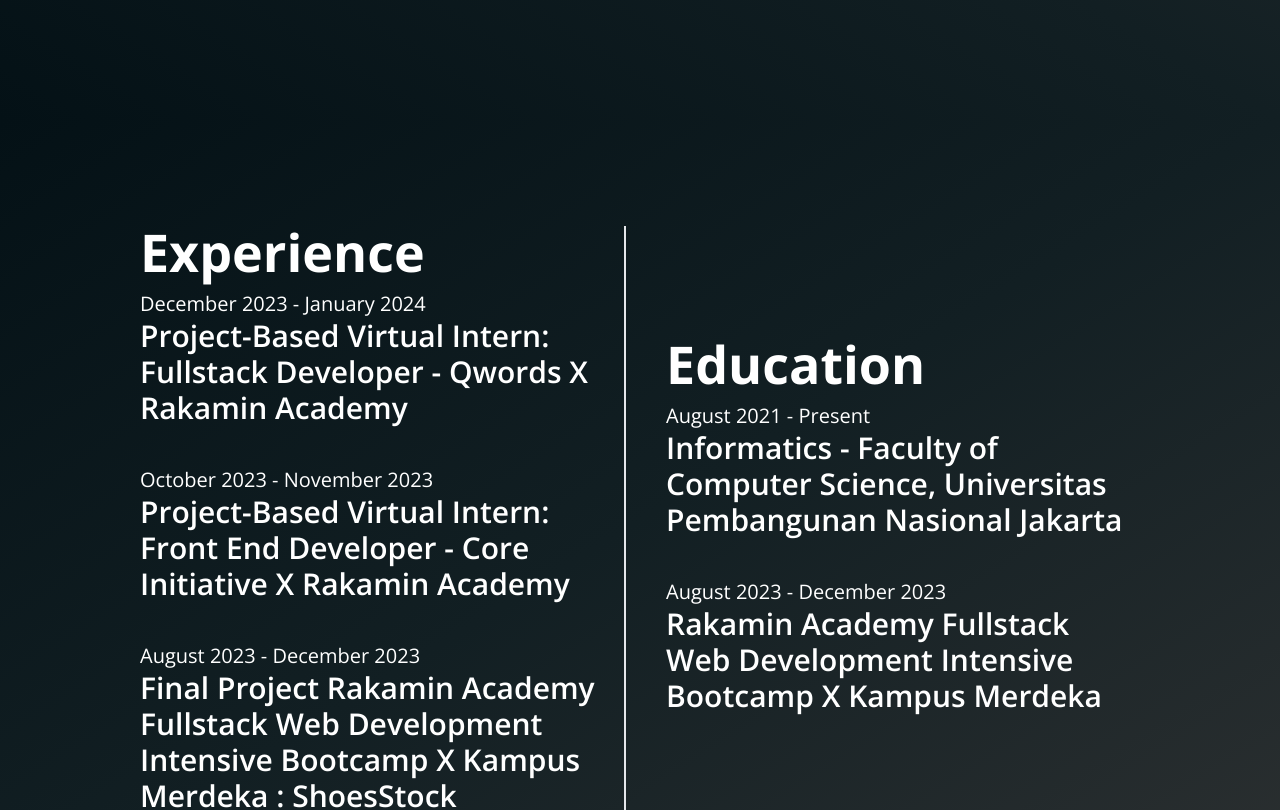
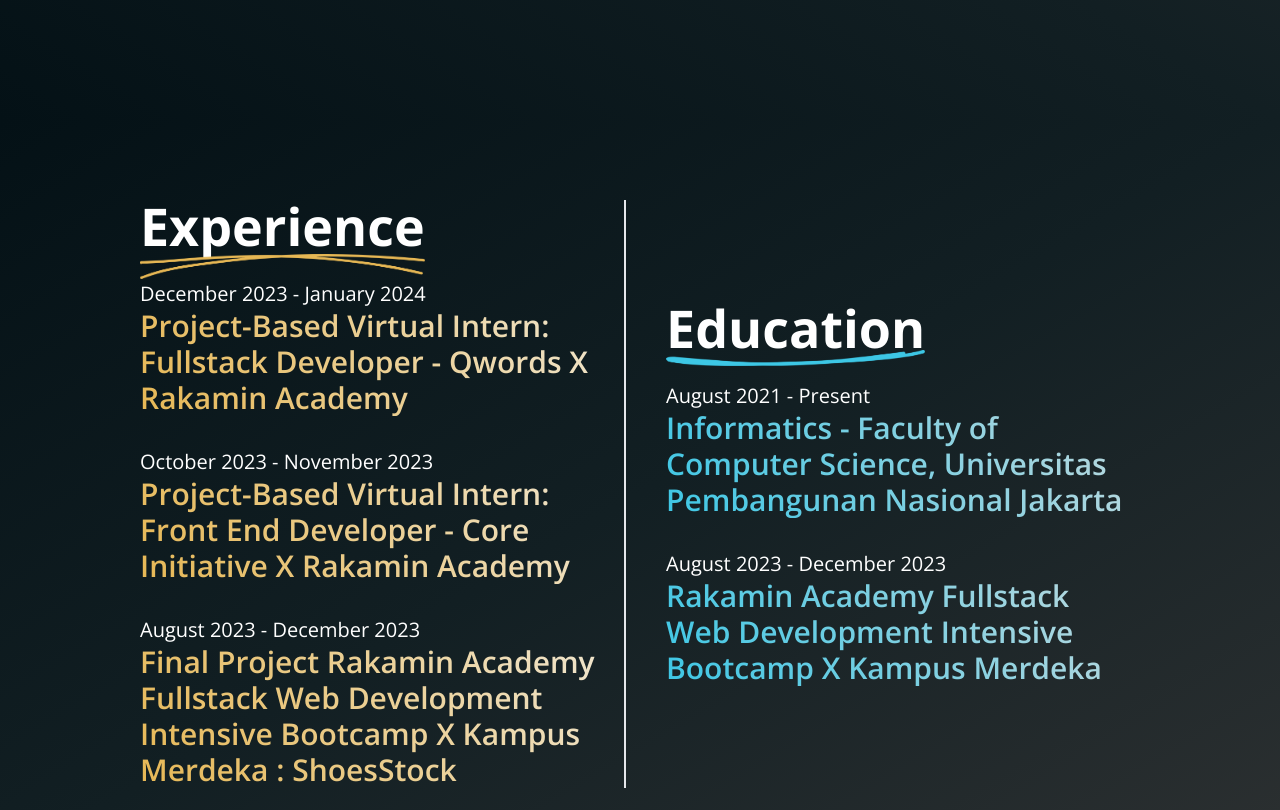
Before and after one commit to pendragonnn/personal-portfolio, a React (Vite) app: page / in a window 1280 px wide. Shown: the part 680-1490 px from the top of the page. Built offline with nearby package versions, Linux system fonts and the light colour scheme.

Commit message:
feat: add decortation at experience and education section

```diff
--- a/src/components/ExperienceEducationSection.jsx
+++ b/src/components/ExperienceEducationSection.jsx
@@ -13,25 +13,25 @@ export default function ExperienceEducationSection() {
   ]
   return (
     <>
-      <div id='experience' className='lg:h-screen bg-gradient-to-br from-[#041116] via-[#121F23] to-[#2C3031]'>
+      <div id='experience' className='h-fit bg-gradient-to-br from-[#041116] via-[#121F23] to-[#2C3031]'>
         {/* container */}
-        <div className='h-full flex flex-col lg:flex-row items-center justify-center lg:px-32 px-10 gap-7 py-5 lg:py-0'>
+        <div className='h-full flex flex-col lg:flex-row items-center justify-center lg:px-32 px-10 gap-7 lg:py-20 py-5'>
           {/* experience section */}
-          <div className='lg:w-1/2 w-full md:px-3 lg:border-r-2'>
+          <div className='lg:w-1/2 w-full md:px-3 lg:border-r-2 '>
             {/* title */}
-            <div className='lg:text-[52px] md:text-5xl text-3xl font-bold text-white mb-3'>
+            <div className='lg:text-[52px] md:text-5xl text-3xl w-fit font-bold mb-7 text-white experience relative'>
               Experience
             </div>
             {/* experience */}
-            <div className='flex flex-col gap-y-10'>
+            <div className='flex flex-col gap-y-8'>
               {experienceData.map(experience => (
-                <div key={experience.id} className='text-white'>
+                <div key={experience.id}>
                   {/* experience month */}
-                  <div className='font-light lg:text-xl text-base'>
+                  <div className='font-light lg:text-xl text-base text-white'>
                     {experience.month}
                   </div>
                   {/* experience title */}
-                  <div className='lg:text-3xl md:text-2xl text-xl font-semibold'>
+                  <div className='lg:text-3xl md:text-2xl gradient-experience text-xl font-semibold'>
                     {experience.title}
                   </div>
                 </div>
@@ -42,19 +42,19 @@ export default function ExperienceEducationSection() {
           {/* education section */}
           <div className='lg:w-1/2 w-full md:px-3'>
             {/* title */}
-            <div className='lg:text-[52px] md:text-5xl text-3xl font-bold text-white my-3'>
+            <div className='lg:text-[52px] md:text-5xl text-3xl font-bold text-white mb-7 w-fit education relative'>
               Education
             </div>
             {/* education */}
-            <div className='flex flex-col gap-y-10'>
+            <div className='flex flex-col gap-y-8'>
               {educationData.map(education => (
-                <div key={education.id} className='text-white'>
+                <div key={education.id}>
                   {/* education month */}
-                  <div className='font-light lg:text-xl text-base'>
+                  <div className='font-light lg:text-xl text-base text-white'>
                     {education.month}
                   </div>
                   {/* education title */}
-                  <div className='lg:text-3xl md:text-2xl text-xl font-semibold'>
+                  <div className='lg:text-3xl md:text-2xl gradient-education text-xl font-semibold'>
                     {education.title}
                   </div>
                 </div>
--- a/src/index.css
+++ b/src/index.css
@@ -26,8 +26,56 @@ html {
   left: 0;
 }
 
+.experience::after {
+  content: "";
+  width: 100%;
+  height: 100%;
+  background-image: url('/decoration/yellowUnderline.png');
+  background-position: center;
+  background-size: contain;
+  z-index: 0;
+  background-repeat: no-repeat;
+  position: absolute;
+  bottom: -40px;
+  left: 0;
+}
+
+.education::after {
+  content: "";
+  width: 100%;
+  height: 100%;
+  background-image: url('/decoration/blueUnderline.png');
+  background-position: center;
+  background-size: contain;
+  z-index: 0;
+  background-repeat: no-repeat;
+  position: absolute;
+  bottom: -30px;
+  left: 0;
+}
+
+.gradient-experience {
+  background: linear-gradient(60deg, #e6b754, #f0e6d0);
+  -webkit-background-clip: text;
+  -webkit-text-fill-color: transparent;
+}
+
+.gradient-education {
+  background: linear-gradient(60deg, #3DC7E5,  #c0d9de);
+  -webkit-background-clip: text;
+  -webkit-text-fill-color: transparent;
+}
+
 @media (max-width: 1024px) {
   .name::after {
     bottom: -20px;
   }
+
+  .experience::after {
+    bottom: -30px;
+  }
+
+  .education::after {
+    bottom: -20px;
+  }
 }
```
Also changed, not shown: public/decoration/blueUnderline.png (added), public/decoration/yellowUnderline.png (added).
